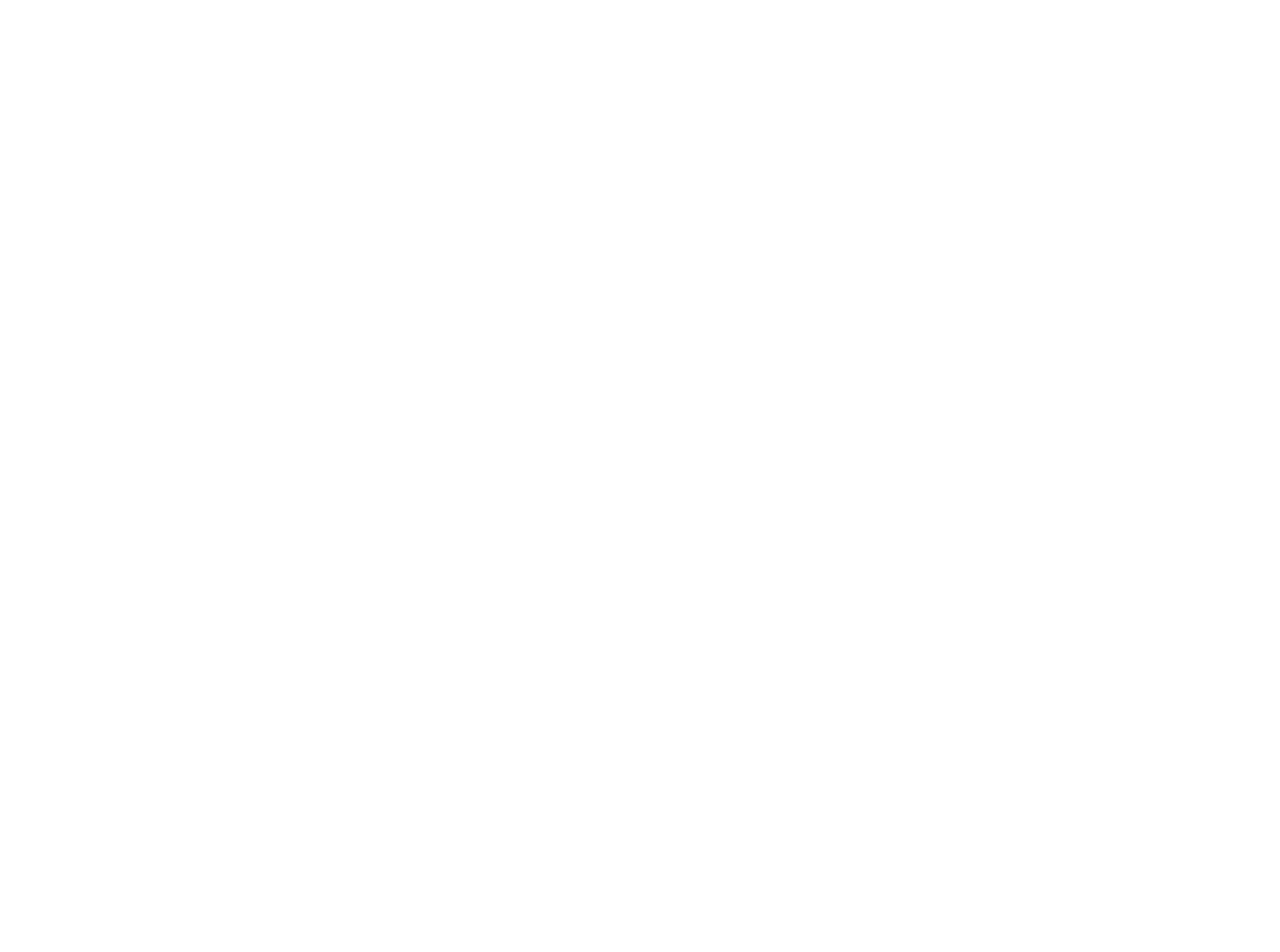
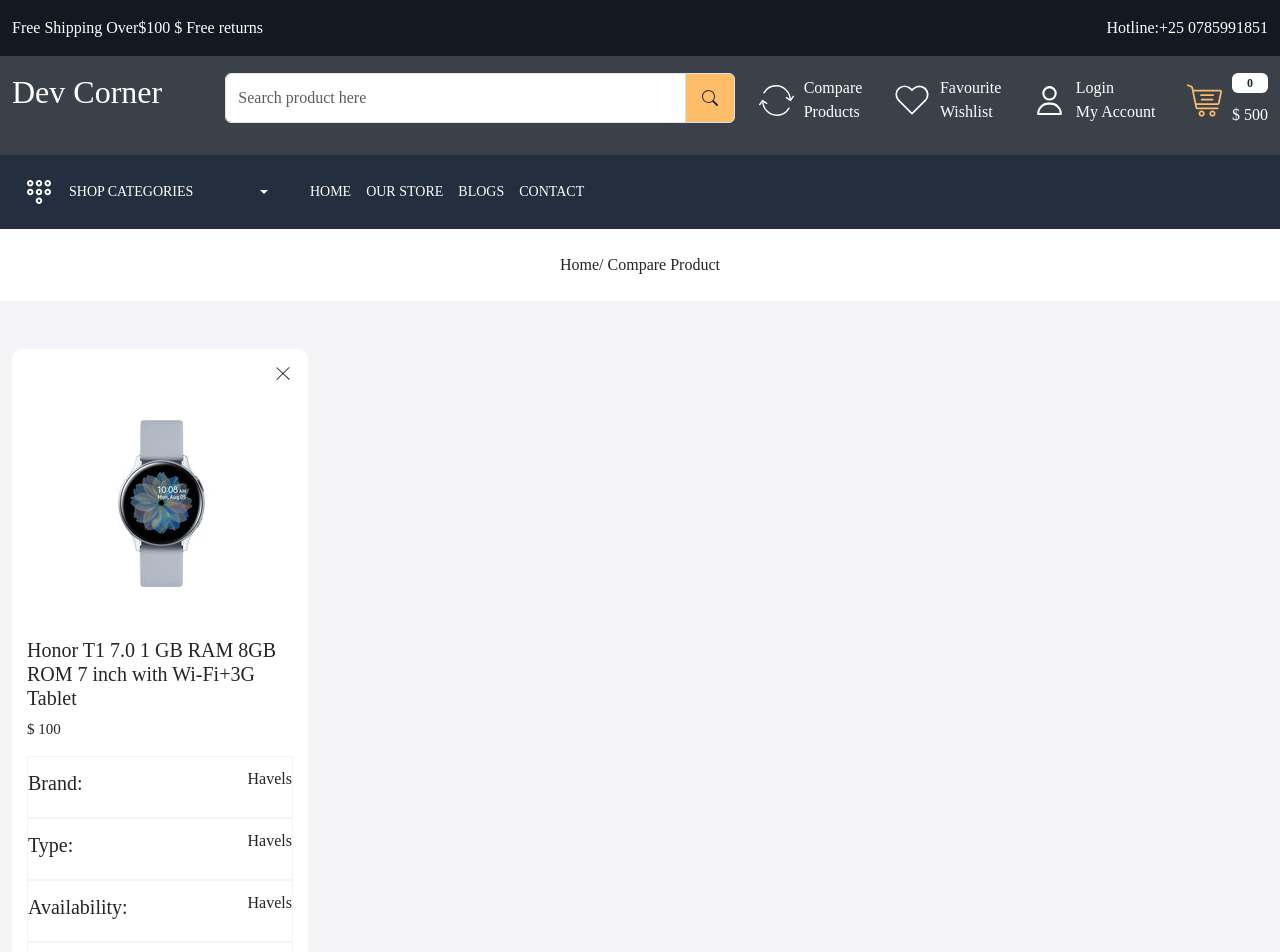
Before and after one commit to uwingabirejoselyne/learn-ecommerce-ui, a React (Create React App) app: page /compare-product in a window 1280 px wide. Before the commit this address had no page. Shown: the top 952 px of the page. Before the commit the page ends 800 px from the top, so only its background shows below. Built offline with nearby package versions, Linux system fonts and the light colour scheme.

Commit message:
created product details

```diff
--- a/src/App.css
+++ b/src/App.css
@@ -526,3 +526,31 @@ footer .input-group-text {
 .contact-inner-wrapper ul {
     list-style-type: none;
 }
+
+.compare-product-card {
+    padding: 20px 15px;
+    background-color: white;
+    border-radius: 10px;
+}
+
+.compare-product-card .cross {
+    top: 15px;
+    right: 15px;
+    width: 20px;
+    padding: 3px;
+    cursor: pointer;
+}
+
+.compare-product-details h6.price {
+    font-size: 15px;
+    line-height: 22px;
+    font-weight: 400;
+}
+
+.compare-product-card .product-detail {
+    display: flex;
+    justify-content: space-between;
+    align-items: center;
+    padding: 10px 0px;
+    border: 1px solid var(--color-f5f5f7)
+}
--- a/src/App.js
+++ b/src/App.js
@@ -19,7 +19,7 @@ function App() {
           <Route path='contact' element={<Contact/>}/>
           <Route path='store' element={<OurStore/>}></Route>
           <Route path='blog' element={<Blog/>}></Route>
-          <Route path='compare' element={<CompareProduct/>}></Route>
+          <Route path='compare-product' element={<CompareProduct/>}></Route>
         </Route>
       </Routes>
     </BrowserRouter>
--- a/src/components/Header.js
+++ b/src/components/Header.js
@@ -33,19 +33,19 @@ const Header = () => {
             <div className='col-5'>
               <div className='header-upper-links d-flex align-items-center justify-content-between'>
                 <div>
-                  <Link className='d-flex align-items-center gap-10 text-white'>
+                  <Link to='/compare-product' className='d-flex align-items-center gap-10 text-white'>
                     <img src='images/compare.svg' alt='compare'></img>
                     <p className='mb-0'>Compare <br />Products</p>
                   </Link>
                 </div>
                 <div>
-                  <Link className='d-flex align-items-center gap-10 text-white'>
+                  <Link to='/wishlist' className='d-flex align-items-center gap-10 text-white'>
                     <img src='images/wishlist.svg' alt='wishlist'></img>
                     <p className='mb-0'>Favourite<br />Wishlist</p>
                   </Link>
                 </div>
                 <div>
-                  <Link className='d-flex align-items-center gap-10 text-white'>
+                  <Link to='/login' className='d-flex align-items-center gap-10 text-white'>
                     <img src='images/user.svg' alt='user'></img>
                     <p className='mb-0'>Login <br />My Account</p>
                   </Link>
--- a/src/pages/CompareProduct.js
+++ b/src/pages/CompareProduct.js
@@ -1,11 +1,59 @@
 import React from 'react'
+import Meta from '../components/Meta'
+import BreadCrumb from '../components/BreadCrumb'
 
 const CompareProduct = () => {
-  return (
-    <div>
-
-    </div>
-  )
+    return (
+        <>
+            <Meta title={"Compare Product"} />
+            <BreadCrumb title="Compare Product" />
+            <div className="compare-product-wrapper py-5 home-wrapper-2">
+                <div className="container-xxl">
+                    <div className="row">
+                        <div className="col-3">
+                            <div className="compare-product-card position-relative">
+                                <img src="images/cross.svg" alt="cross" className='position-absolute cross img-fluid' />
+                                <div className="compare-product-card-image">
+                                    <img src="images/watch.jpg" alt="watch" />
+                                </div>
+                                <div className="compare-product-details">
+                                    <h5 className="title">
+                                        Honor T1 7.0 1  GB RAM 8GB ROM 7 inch with Wi-Fi+3G Tablet
+                                    </h5>
+                                    <h6 className="price mb-3">$ 100</h6>
+                                    <div>
+                                        <div className="product-detail">
+                                            <h5>Brand:</h5>
+                                            <p>Havels</p>
+                                        </div>
+                                        <div className="product-detail">
+                                            <h5>Type:</h5>
+                                            <p>Havels</p>
+                                        </div>
+                                        <div className="product-detail">
+                                            <h5>Availability:</h5>
+                                            <p>Havels</p>
+                                        </div>
+                                        <div className="product-detail">
+                                            <h5>color:</h5>
+                                            <p>Havels</p>
+                                        </div>
+                                        <div className="product-detail">
+                                            <h5>Size:</h5>
+                                            <div className="d-flex gap-10">
+                                                <p>5</p>
+                                                <p>M</p>
+                                            </div>
+                                        </div>
+                                    </div>
+                                </div>
+                            </div>
+                        </div>
+                    </div>
+                </div>
+            </div>
+        </>
+    )
 }
 
 export default CompareProduct
```
